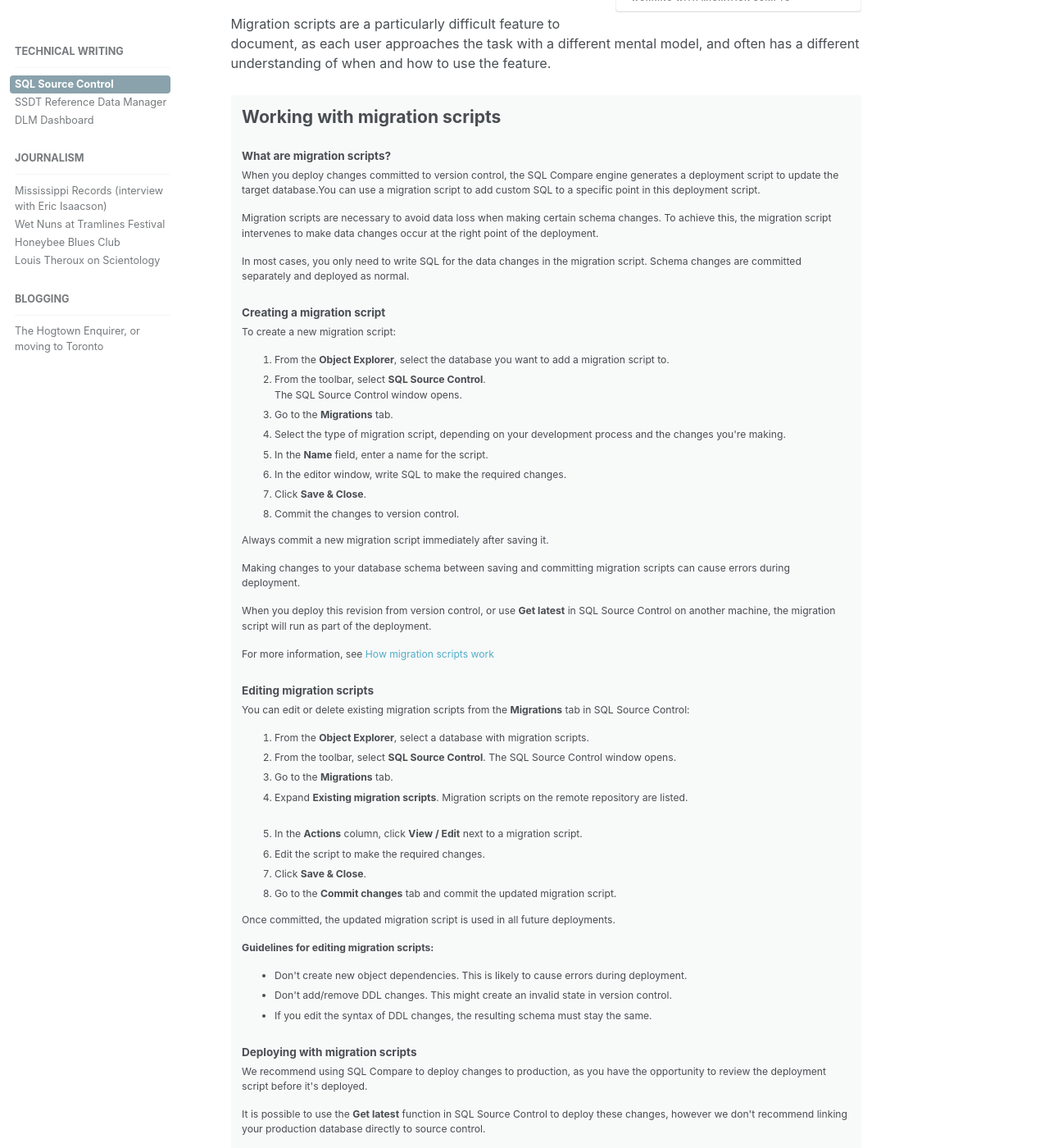
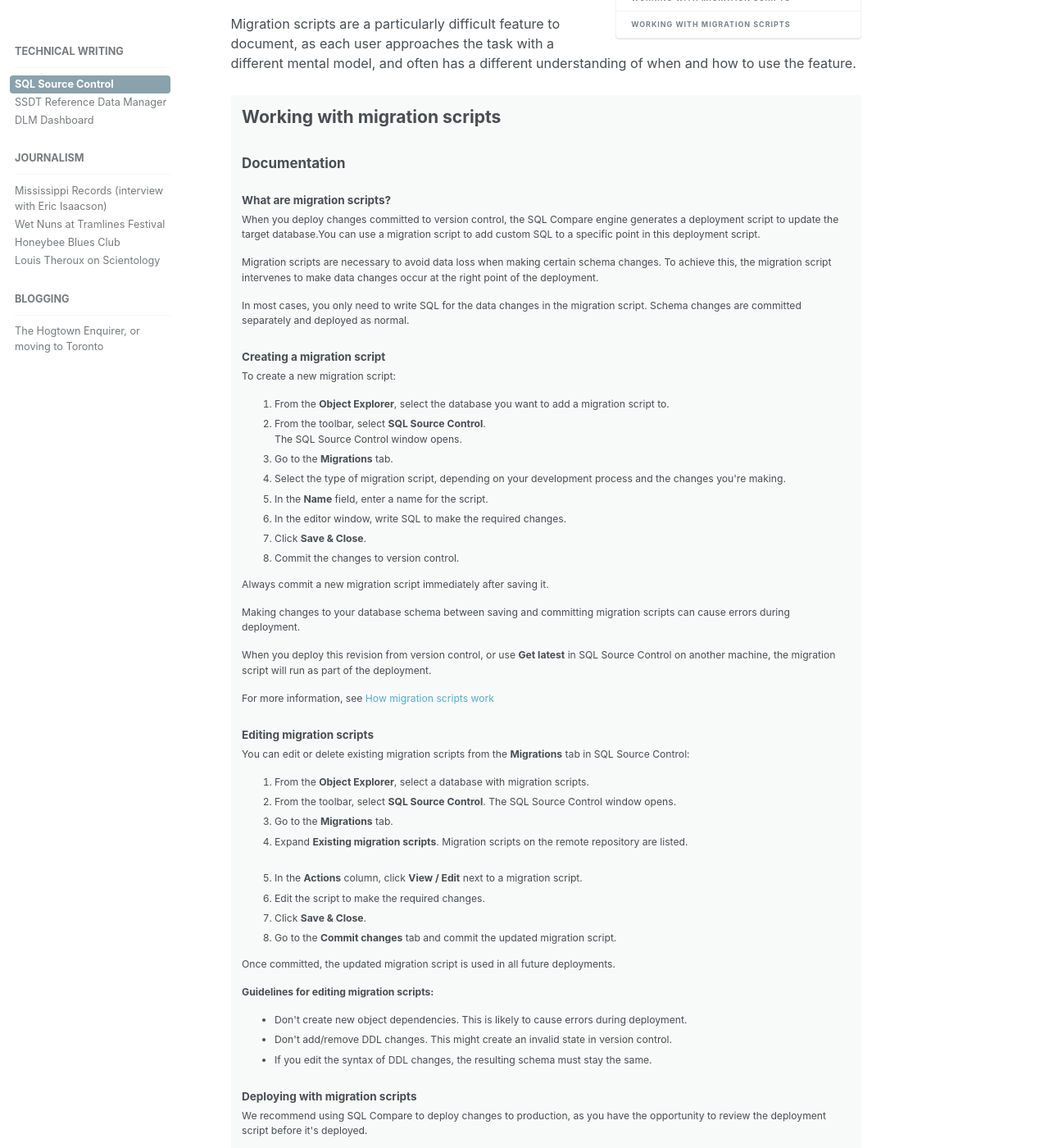
Before and after one commit to owenpriestley/owenpriestley.github.io, a Jekyll site: the page built from _portfolio/redgate/migrations.md, in a window 1280 px wide and 1400 px high, scrolled down 217 px. Shown: the whole window at 82% size. Built offline with Jekyll 4.4.1, drawn with Linux system fonts in a browser that asks for light colours; some of the changed text lies outside the part shown.

```diff
--- a/_portfolio/redgate/migrations.md
+++ b/_portfolio/redgate/migrations.md
@@ -7,11 +7,107 @@
 sidebar:
   nav: "portfolio"
 ---
-{% include toc %}
+{% include toc icon="file-text-o" title="SQL Source Control" %}
 
-I joined the SQL Source Control team to help document the overhaul of the migrations feature in the software.
+I joined the SQL Source Control team to document the overhaul of the migrations feature in the software.
 
 Migration scripts are a particularly difficult feature to document, as each user approaches the task with a different mental model, and often has a different understanding of when and how to use the feature.
+
+<div markdown="1" class="notice">
+# Working with migration scripts
+<h2>Documentation</h2>
+<h3>What are migration scripts?</h3>
+<p>When you deploy changes committed to version control, the SQL Compare
+engine generates a deployment script to update the target database.You
+can use a migration script to add custom SQL to a specific point in this
+deployment script.</p>
+
+<p>Migration scripts are necessary to avoid data loss when making certain
+schema changes. To achieve this, the migration script intervenes to make
+data changes occur at the right point of the deployment.</p>
+
+<p>In most cases, you only need to write SQL for the data changes in the
+migration script. Schema changes are committed separately and deployed
+as normal.</p>
+
+<h3>Creating a migration script</h3>
+
+To create a new migration script:<br/>
+<ol>
+<li>From the <strong>Object Explorer</strong>, select the database you want to add a
+    migration script to.</li>
+
+<li>From the toolbar, select <strong>SQL Source Control</strong>.<br/>
+The SQL Source Control window opens.</li>
+
+<li>Go to the <strong>Migrations</strong> tab.</li>
+
+<li>Select the type of migration script, depending on your development
+    process and the changes you're making.</li>
+
+<li>In the <strong>Name</strong> field, enter a name for the script.</li>
+
+<li>In the editor window, write SQL to make the required changes.</li>
+
+<li>Click <strong>Save & Close</strong>.</li>
+
+<li>Commit the changes to version control.</li>
+</ol>
+ <p>Always commit a new migration script immediately after saving it.</p>
+ <p>Making changes to your database schema between saving and committing
+ migration scripts can cause errors during deployment.</p>
+
+<p>When you deploy this revision from version control, or use <strong>Get
+latest</strong> in SQL Source Control on another machine, the migration script
+will run as part of the deployment.</p>
+
+For more information, see <a style="color: #52adc8" href="https://documentation.red-gate.com/display/SOC5/How+migration+scripts+work">How migration scripts work</a><br/>
+
+<h3>Editing migration scripts</h3>
+<p>You can edit or delete existing migration scripts from
+the <strong>Migrations</strong> tab in SQL Source Control:</p>
+<ol>
+<li>From the <strong>Object Explorer</strong>, select a database with
+    migration scripts.</li>
+<li>From the toolbar, select <strong>SQL Source Control</strong>.
+    The SQL Source Control window opens.</li>
+<li>Go to the <strong>Migrations</strong> tab.</li>
+<li>Expand <strong>Existing migration scripts</strong>.
+    Migration scripts on the remote repository are listed.</li>
+<li>In the <strong>Actions</strong> column, click <strong>View / Edit</strong> next to a migration script.</li>
+<li>Edit the script to make the required changes.</li>
+<li>Click <strong>Save & Close</strong>.</li>
+<li>Go to the <strong>Commit changes</strong> tab and commit the updated
+    migration script.</li>
+</ol>
+<p>Once committed, the updated migration script is used in all future
+deployments.</p>
+
+  <strong>Guidelines for editing migration scripts:</strong>
+  <p><ul>
+   <li>Don't create new object dependencies. This is likely to cause errors during deployment.</li>
+   <li>Don't add/remove DDL changes. This might create an invalid state in version control.</li>
+   <li>If you edit the syntax of DDL changes, the resulting schema must stay the same.</li>
+  </ul></p>
+
+<h3>Deploying with migration scripts</h3>
+
+<p>We recommend using SQL Compare to deploy changes to production, as you
+have the opportunity to review the deployment script before it's
+deployed. </p>
+
+<p>It is possible to use the <strong>Get latest</strong> function in SQL
+Source Control to deploy these changes, however we don't recommend
+linking your production database directly to source control.</p>
+
+<strong>Dependencies</strong>
+
+<p>When you create a migration script that includes uncommitted schema
+changes, SQL Source Control automatically includes any dependencies.</p>
+<p>Deselecting any of these dependencies during the deployment stage will
+cause the deployment to fail.</p>
+</div>
+[<i class="fa fa-file-pdf-o" aria-hidden="true"></i>  PDF](portfolio/redgate/SOC5-Workingwithmigrationscripts.pdf){: .btn .btn--small}
 
 <div markdown="1" class="notice">
 # Working with migration scripts
@@ -106,4 +202,4 @@
 <p>Deselecting any of these dependencies during the deployment stage will
 cause the deployment to fail.</p>
 </div>
-[PDF](portfolio/redgate/SOC5-Workingwithmigrationscripts.pdf){: .btn .btn--small} [Confluence](https://documentation.red-gate.com/display/SOC5/Working+with+migration+scripts){: .btn .btn--small}
+[<i class="fa fa-file-pdf-o" aria-hidden="true"></i>  PDF](portfolio/redgate/SOC5-Workingwithmigrationscripts.pdf){: .btn .btn--small}
```
